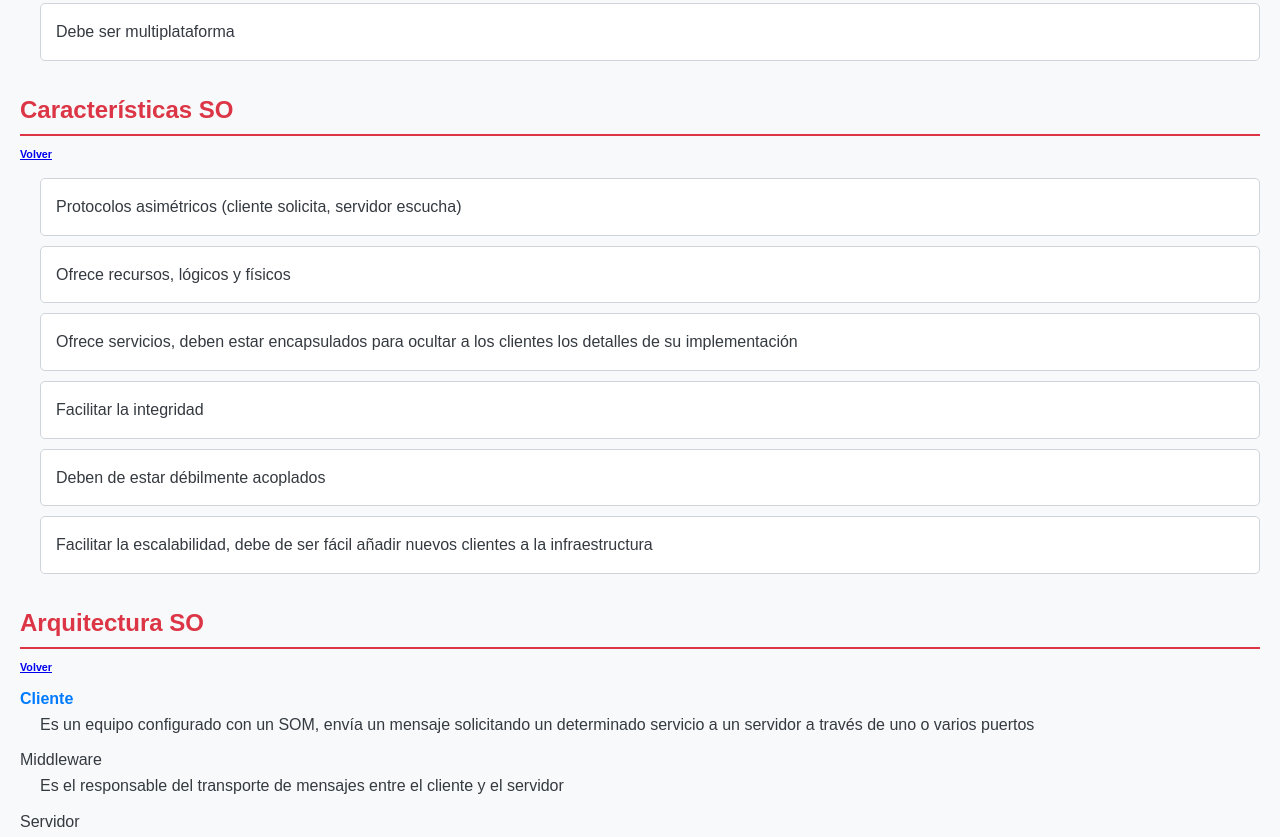
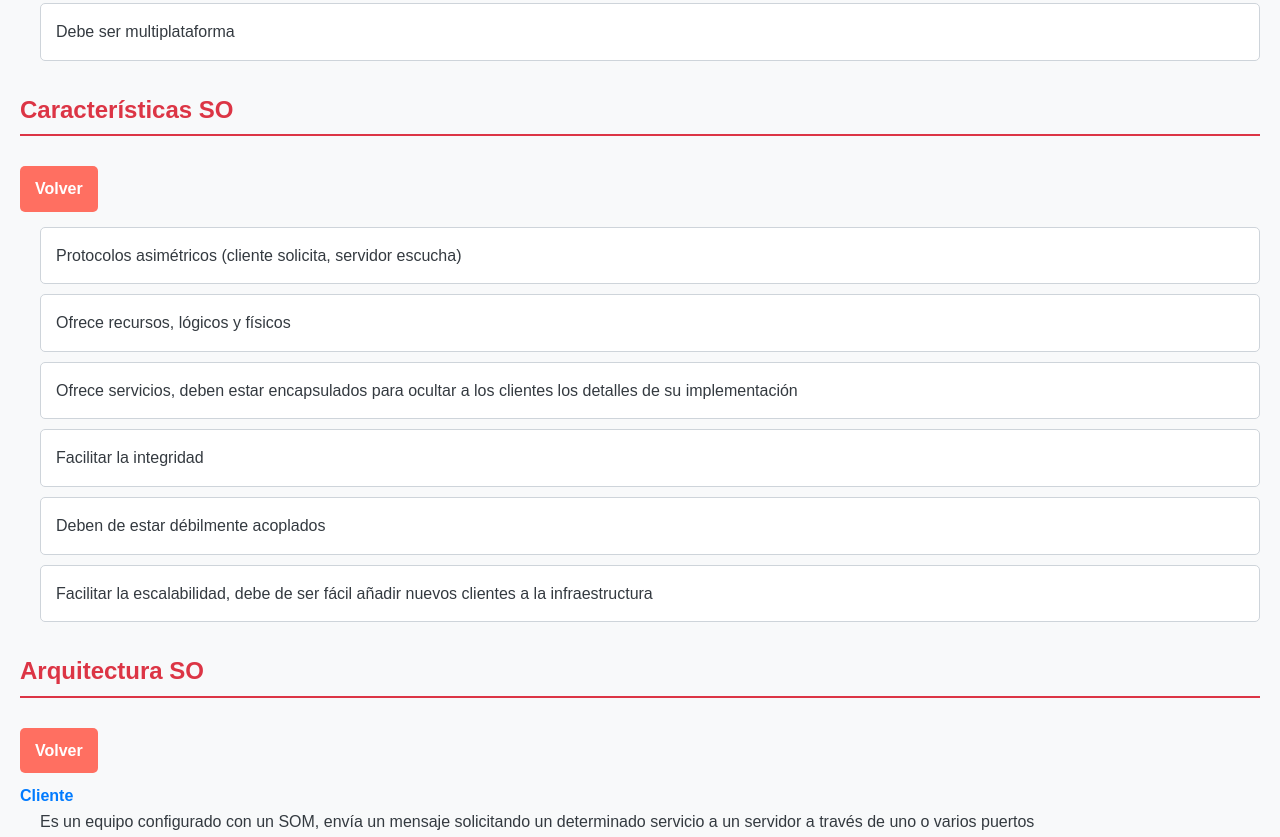
Before and after one commit to Jassy1233/examenes1, a plain HTML site: page HTML/examenes/SOR/1.html in a window 1280 px wide. Shown: the part 1996-2833 px from the top of the page. Drawn offline with Linux system fonts and the light colour scheme.

Commit message:
Update style2.css

```diff
--- a/CSS/style2.css
+++ b/CSS/style2.css
@@ -1,4 +1,3 @@
-
 * {
     margin: 0;
     padding: 0;
@@ -78,3 +77,30 @@ ul ul {
     list-style-type: none;
     margin-left: 20px;
 }
+
+a{
+    text-decoration: none;
+    color: white;
+}
+.volver{
+    display: inline-block;
+    margin-top: 20px;
+    padding: 10px 15px;
+    font-size: 1em;
+    color: #fff;
+    background-color: #ff6f61;
+    border: none;
+    border-radius: 5px;
+    text-decoration: none;
+    text-align: center;
+    transition: background-color 0.3s, transform 0.2s;
+}
+
+.volver:hover {
+    background-color: #e55a4e;
+    transform: translateY(-2px);
+}
+
+.volver:active {
+    transform: translateY(1px);
+}
```
